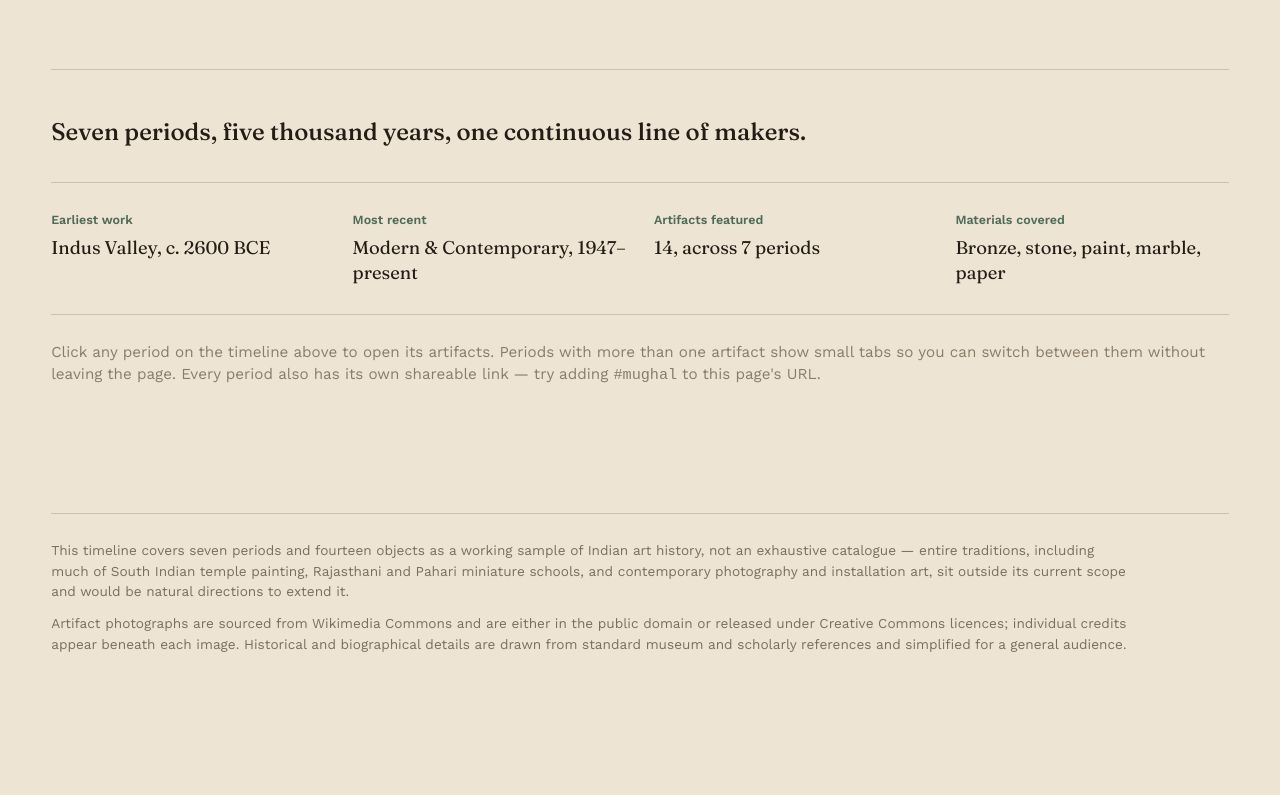
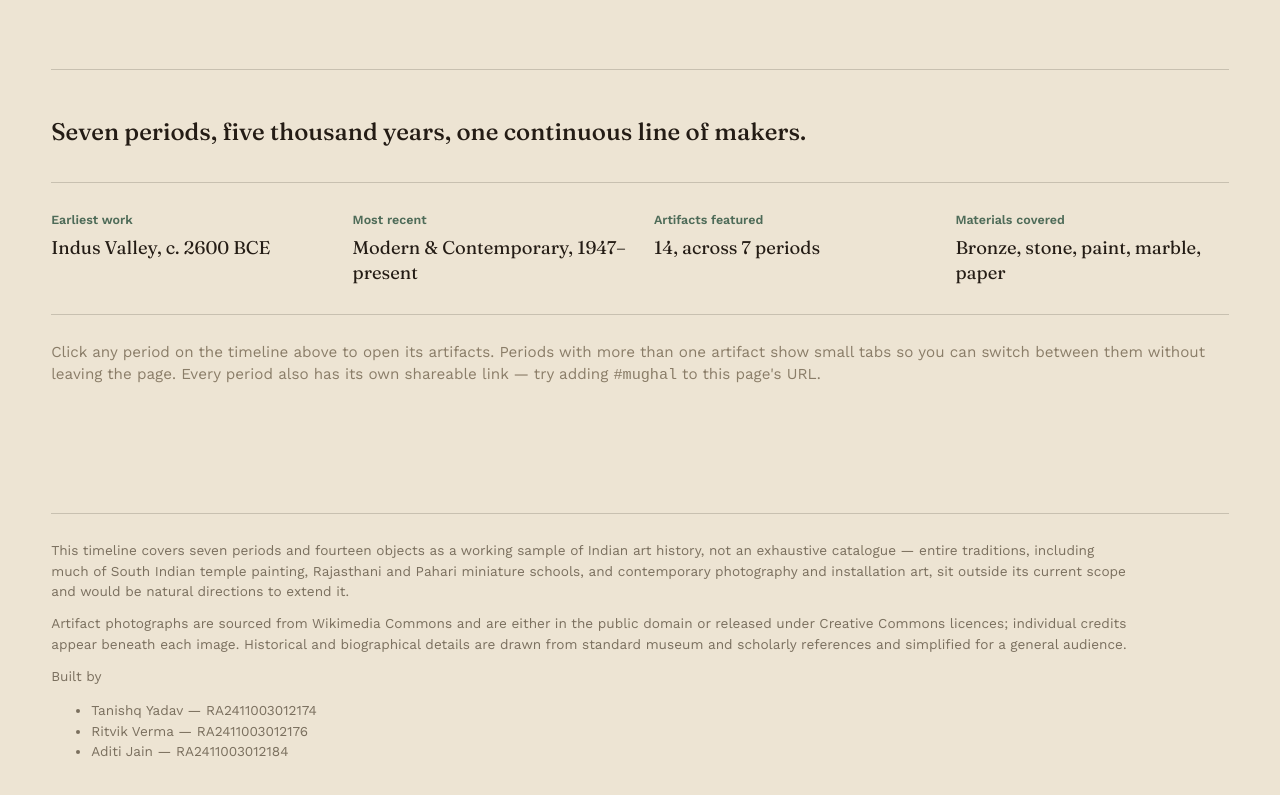
Before and after one commit to ritvikverma8/the-long-frieze, a website: page index.html in a window 1280 px wide. Shown: the part 637-1432 px from the top of the page. Before the commit the page ends 1341 px from the top, so only its background shows below. Drawn offline with nearby package versions, Linux system fonts and the light colour scheme.

Commit message:
Add 'Built by' label above team credits

```diff
--- a/index.html
+++ b/index.html
@@ -9,14 +9,14 @@
 <meta name="theme-color" content="#EDE4D3">
 
 <!-- TODO: replace with your deployed URL once you have a domain -->
-<link rel="canonical" href="https://verdant-scone-deae27.netlify.app/>
+<link rel="canonical" href="https://your-domain.example/">
 
 <!-- Open Graph / social sharing preview -->
 <meta property="og:type" content="website">
 <meta property="og:title" content="The Long Frieze — A Timeline of Indian Art">
 <meta property="og:description" content="An interactive timeline through five thousand years of Indian art, from Mohenjo-daro to the Progressive Artists' Group.">
 <meta property="og:image" content="images/taj-mahal.jpg">
-<meta property="og:url" content="https://verdant-scone-deae27.netlify.app/">
+<meta property="og:url" content="https://your-domain.example/">
 <meta name="twitter:card" content="summary_large_image">
 <meta name="twitter:title" content="The Long Frieze — A Timeline of Indian Art">
 <meta name="twitter:description" content="An interactive timeline through five thousand years of Indian art, from Mohenjo-daro to the Progressive Artists' Group.">
@@ -110,6 +110,12 @@
   <footer>
     <p>This timeline covers seven periods and fourteen objects as a working sample of Indian art history, not an exhaustive catalogue — entire traditions, including much of South Indian temple painting, Rajasthani and Pahari miniature schools, and contemporary photography and installation art, sit outside its current scope and would be natural directions to extend it.</p>
     <p>Artifact photographs are sourced from Wikimedia Commons and are either in the public domain or released under Creative Commons licences; individual credits appear beneath each image. Historical and biographical details are drawn from standard museum and scholarly references and simplified for a general audience.</p>
+    <p class="built-by">Built by</p>
+    <ul class="team-list">
+      <li>Tanishq Yadav — RA2411003012174</li>
+      <li>Ritvik Verma — RA2411003012176</li>
+      <li>Aditi Jain — RA2411003012184</li>
+    </ul>
   </footer>
 </div>
 
```
